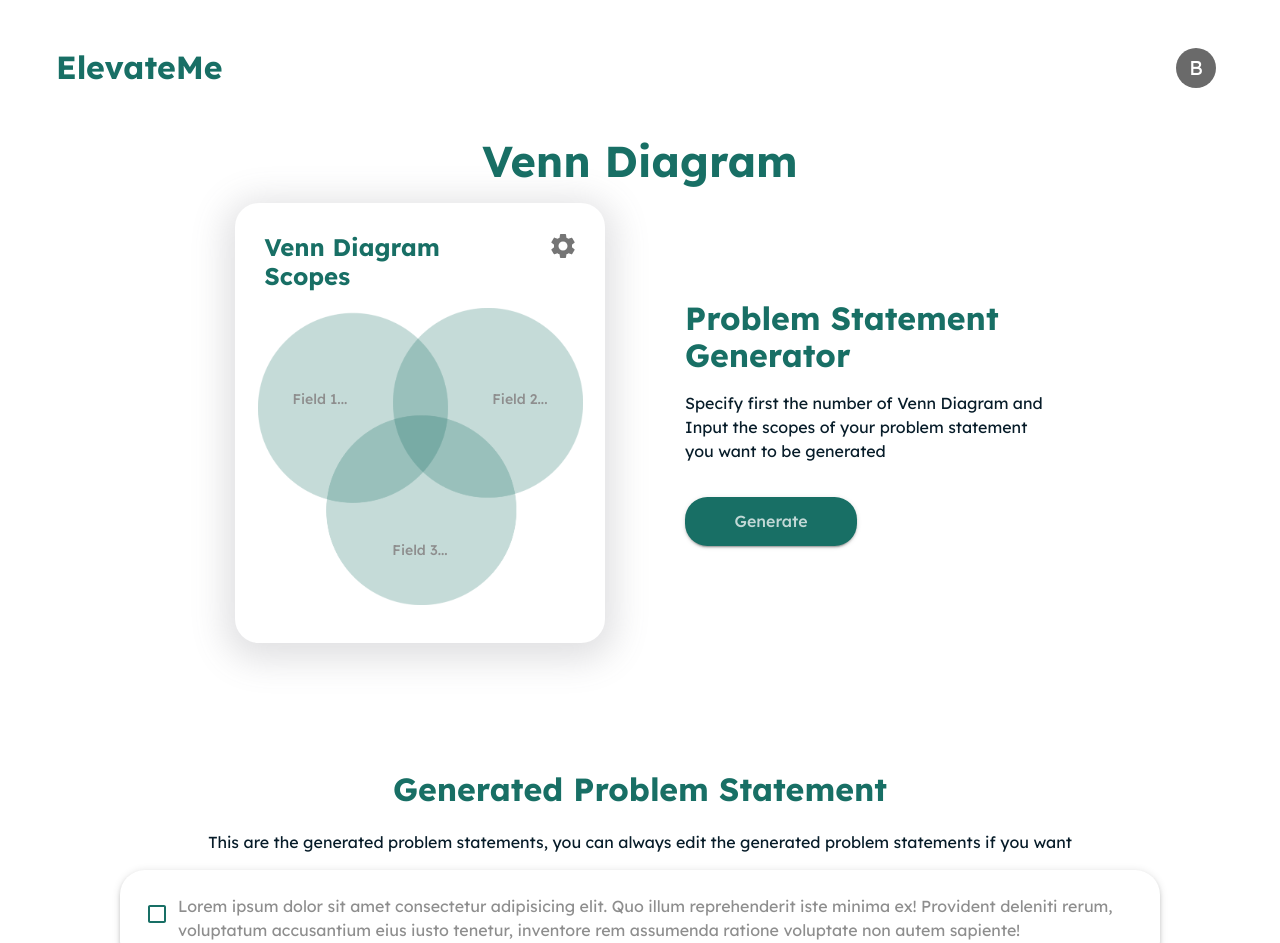
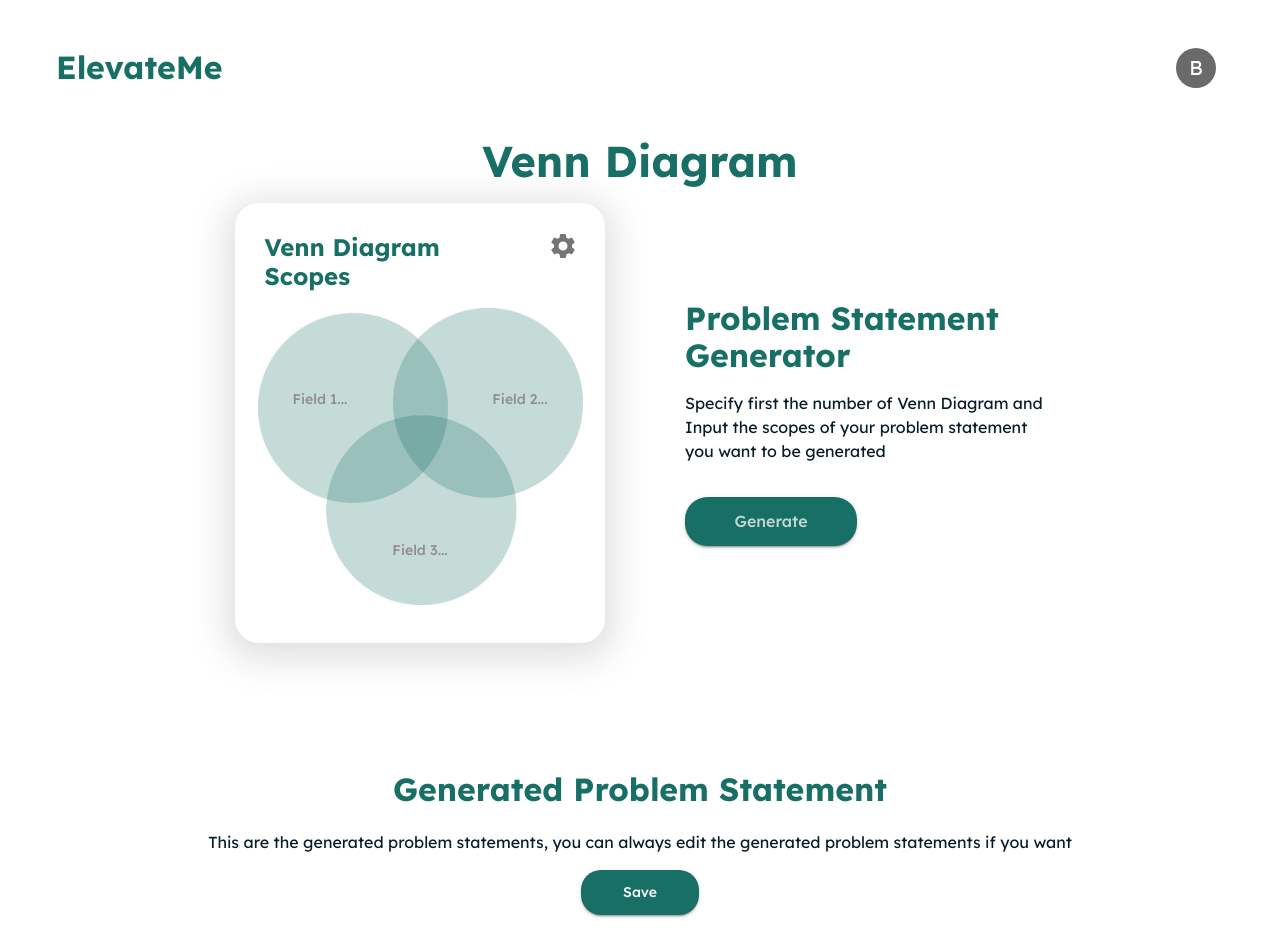
Before and after one commit to frnzgngbs/ElevateMe-FrontEnd, a React (Create React App) app: page /venn in a window 1280 px wide. Shown: the top 943 px of the page. Built offline with nearby package versions, Linux system fonts and the light colour scheme; sample sign-in values are in the browser's storage.

Commit message:
Can now generate problem statement.

```diff
--- a/src/components/PSCard.jsx
+++ b/src/components/PSCard.jsx
@@ -15,11 +15,12 @@ const PSCard = ({ text }) => {
 									color: "primary.main",
 								},
 								borderRadius: "50%",
+								display: "flex",
 							}}
 						/>
 					}
 					label={
-						<Typography variant="body1" sx={{ mt: 1, color: "#8e8e8e"}}>
+						<Typography variant="body1" sx={{ mt: 1, color: "#8e8e8e" }}>
 							{text}
 						</Typography>
 					}
--- a/src/components/VennSettings.jsx
+++ b/src/components/VennSettings.jsx
@@ -4,7 +4,6 @@ import {
 	Button,
 	Card,
 	CardContent,
-	FormControl,
 	FormControlLabel,
 	FormLabel,
 	Grid,
--- a/src/pages/Venn.jsx
+++ b/src/pages/Venn.jsx
@@ -14,6 +14,7 @@ import SettingsIcon from "@mui/icons-material/Settings";
 import Venn2 from "../res/venn.png";
 import { useState } from "react";
 import VennSettings from "../components/VennSettings";
+import axios from "axios";
 
 function Venn() {
 	const [showSetting, setShowSetting] = useState(false);
@@ -24,15 +25,32 @@ function Venn() {
 		filter: "",
 	});
 
-	const data = [
-		"Lorem ipsum dolor sit amet consectetur adipisicing elit. Quo illum reprehenderit iste minima ex! Provident deleniti rerum, voluptatum accusantium eius iusto tenetur, inventore rem assumenda ratione voluptate non autem sapiente!",
-		"Lorem ipsum dolor sit amet consectetur adipisicing elit. Quo illum reprehenderit iste minima ex! Provident deleniti rerum, voluptatum accusantium eius iusto tenetur, inventore rem assumenda ratione voluptate non autem sapiente!",
-		"Lorem ipsum dolor sit amet consectetur adipisicing elit. Quo illum reprehenderit iste minima ex! Provident deleniti rerum, voluptatum accusantium eius iusto tenetur, inventore rem assumenda ratione voluptate non autem sapiente!",
-		"Lorem ipsum dolor sit amet consectetur adipisicing elit. Quo illum reprehenderit iste minima ex! Provident deleniti rerum, voluptatum accusantium eius iusto tenetur, inventore rem assumenda ratione voluptate non autem sapiente!",
-		"Lorem ipsum dolor sit amet consectetur adipisicing elit. Quo illum reprehenderit iste minima ex! Provident deleniti rerum, voluptatum accusantium eius iusto tenetur, inventore rem assumenda ratione voluptate non autem sapiente!",
-	];
+	const [ProblemStatements, setProblemStatements] = useState([]);
+
 	const toggleShowSetting = () => {
 		setShowSetting((prevState) => !prevState);
+	};
+
+	const handleGenerateButtonClick = async () => {
+		try {
+			alert("CLICK");
+			let token = localStorage.getItem("token");
+			let response = await axios.post(
+				"http://localhost:8000/api/ai/three_venn/",
+				{
+					field1: textFields.field1,
+					field2: textFields.field2,
+					field3: textFields.field3,
+					filter_field: textFields.filter,
+				},
+				{
+					headers: { Authorization: `Token ${token}` },
+				}
+			);
+			setProblemStatements((prev) => [...response.data.response]);
+		} catch (err) {
+			console.log(err);
+		}
 	};
 
 	return (
@@ -134,6 +152,7 @@ function Venn() {
 							your problem statement you want to be generated
 						</Typography>
 						<Button
+							onClick={handleGenerateButtonClick}
 							variant="contained"
 							sx={{
 								mt: 4.3,
@@ -163,9 +182,10 @@ function Venn() {
 						alignItems="center"
 						gap={2}
 						sx={{ mt: 2, mb: 4 }}>
-						{data.map((text, index) => (
-							<PSCard key={index} text={text} />
-						))}
+						{Array.isArray(ProblemStatements) &&
+							ProblemStatements.map((text, index) => (
+								<PSCard key={index} text={text} />
+							))}
 						<Button
 							type="submit"
 							variant="contained"
```
